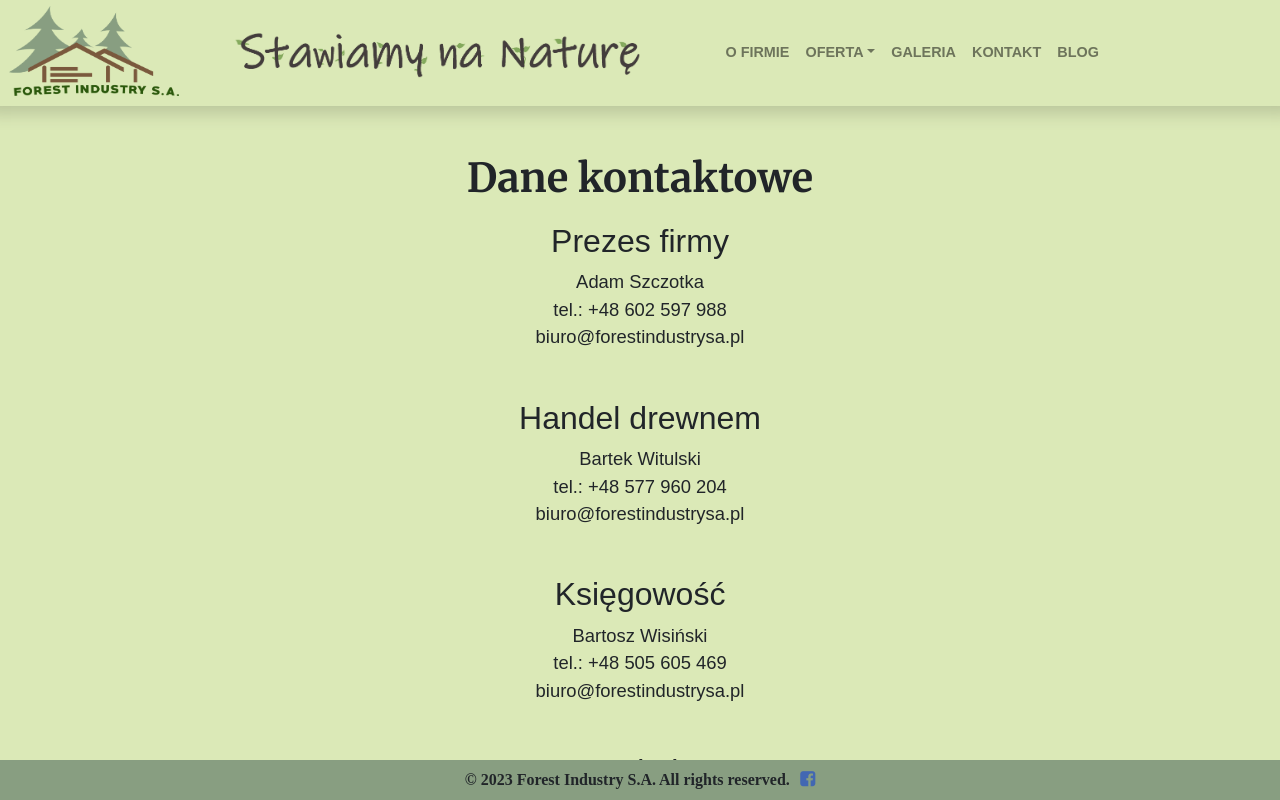
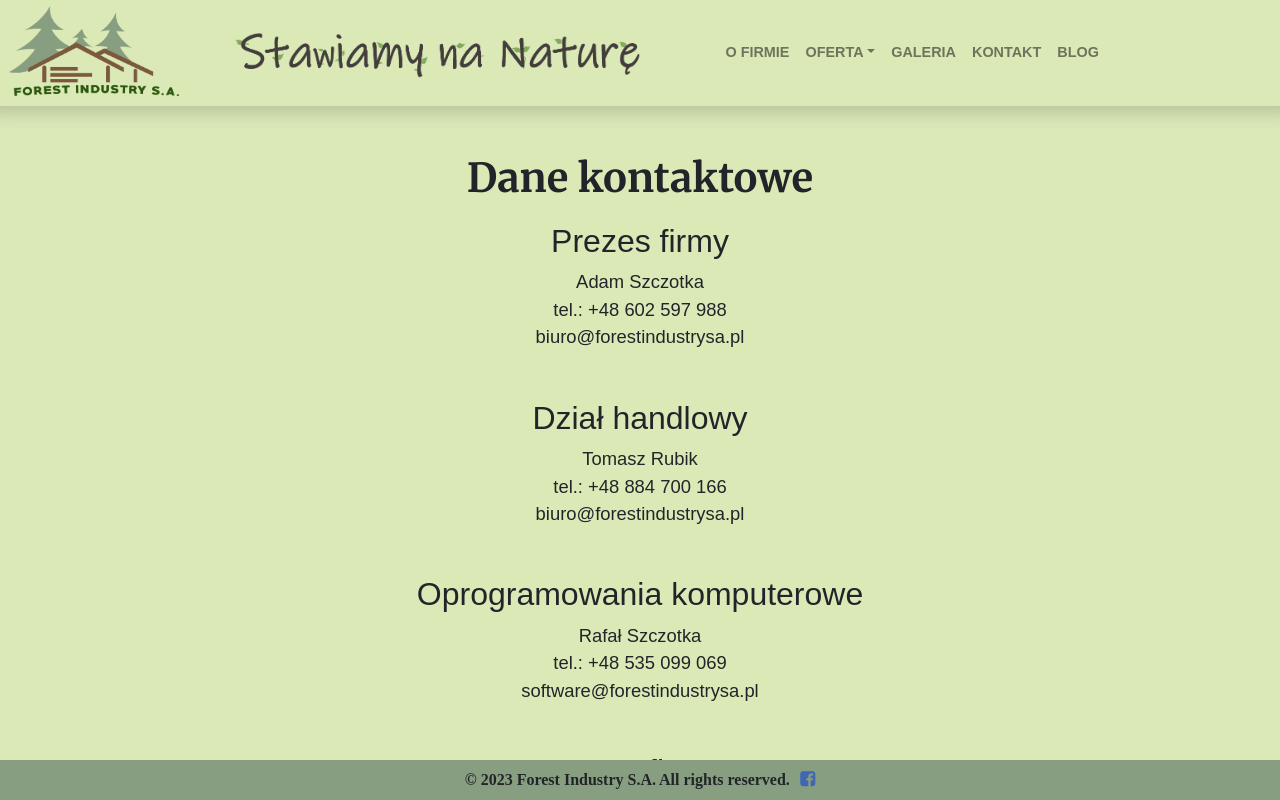
Before and after one commit to spazzola/Forest-Industry-Web-Page-SSR, a Nuxt app: page /TheContact in a window 1280 px wide. Shown: the top 800 px of the page. Built offline with nearby package versions, Linux system fonts and the light colour scheme.

Commit message:
Changed contact details

```diff
--- a/pages/TheContact.vue
+++ b/pages/TheContact.vue
@@ -13,20 +13,20 @@
       </div>
 
       <div class="contactTile">
+        <h2>Dział handlowy</h2>
+        Tomasz Rubik <br />
+        tel.: +48 884 700 166 <br />
+        biuro@forestindustrysa.pl <br />
+        <br />
+      </div>
+
+      <!-- <div class="contactTile">
         <h2>Handel drewnem</h2>
         Bartek Witulski <br />
         tel.: +48 577 960 204 <br />
         biuro@forestindustrysa.pl <br />
         <br />
-      </div>
-
-      <div class="contactTile">
-        <h2>Księgowość</h2>
-        Bartosz Wisiński <br />
-        tel.: +48 505 605 469 <br />
-        biuro@forestindustrysa.pl <br />
-        <br />
-      </div>
+      </div> -->
 
       <div class="contactTile">
         <h2>Oprogramowania komputerowe</h2>
```
